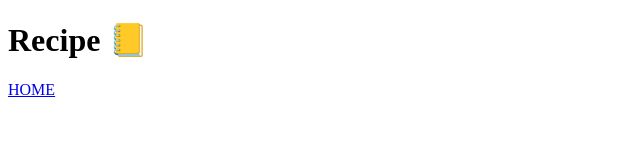
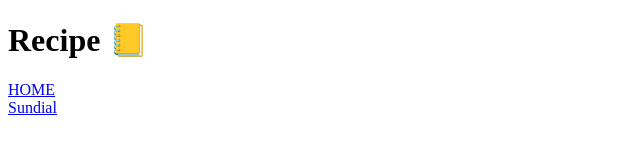
Before and after one commit to Ros3fromBk/lab-intro-to-html, a plain HTML site: page recipe/index.html in a window 1280 px wide. Shown: the full height of the page, 0-640 px from the left. Drawn offline with Linux system fonts and the light colour scheme.

Commit message:
Updated sundial

```diff
--- a/recipe/index.html
+++ b/recipe/index.html
@@ -8,7 +8,7 @@
 <body>
     <h1>Recipe 📒 </h1>
     <nav> <a href="../index.html">HOME</a></nav>
-    <nav> <a href="../lab-intro-to-html/sundial/index.html"></a></nav>
+    <nav> <a href="../lab-intro-to-html/sundial/index.html">Sundial</a></nav>
 
 
 </body>
```
